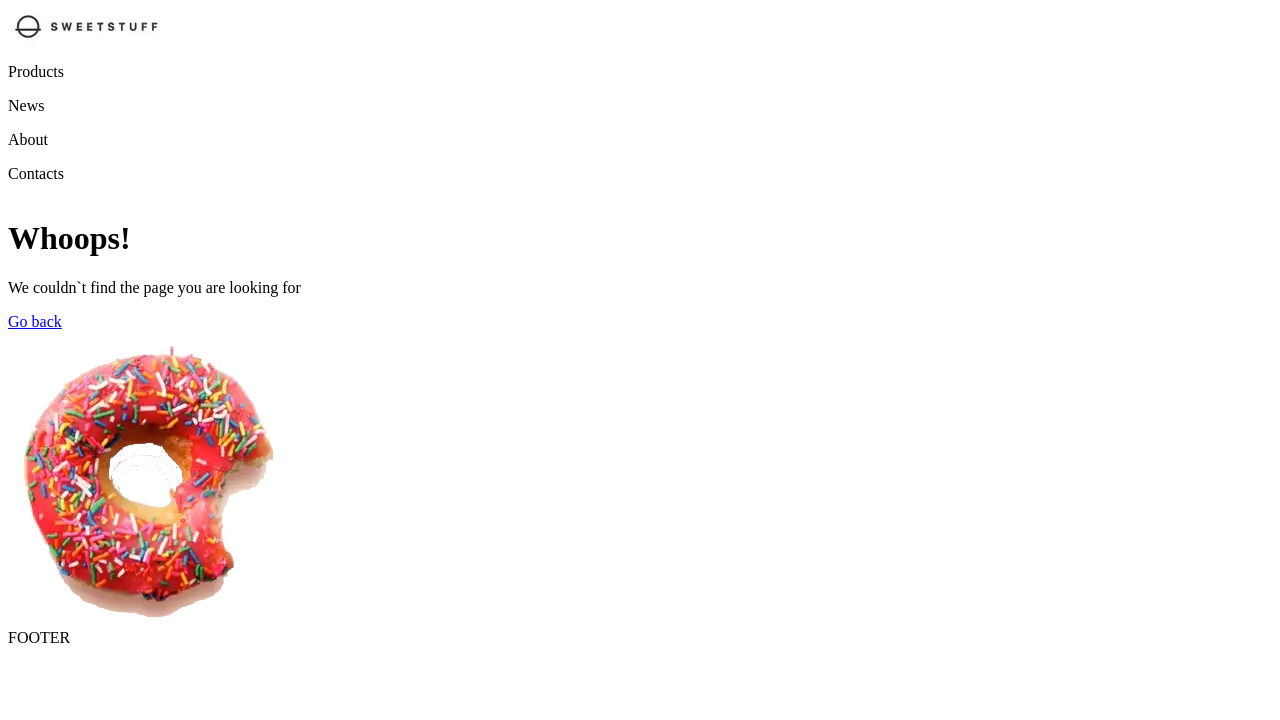
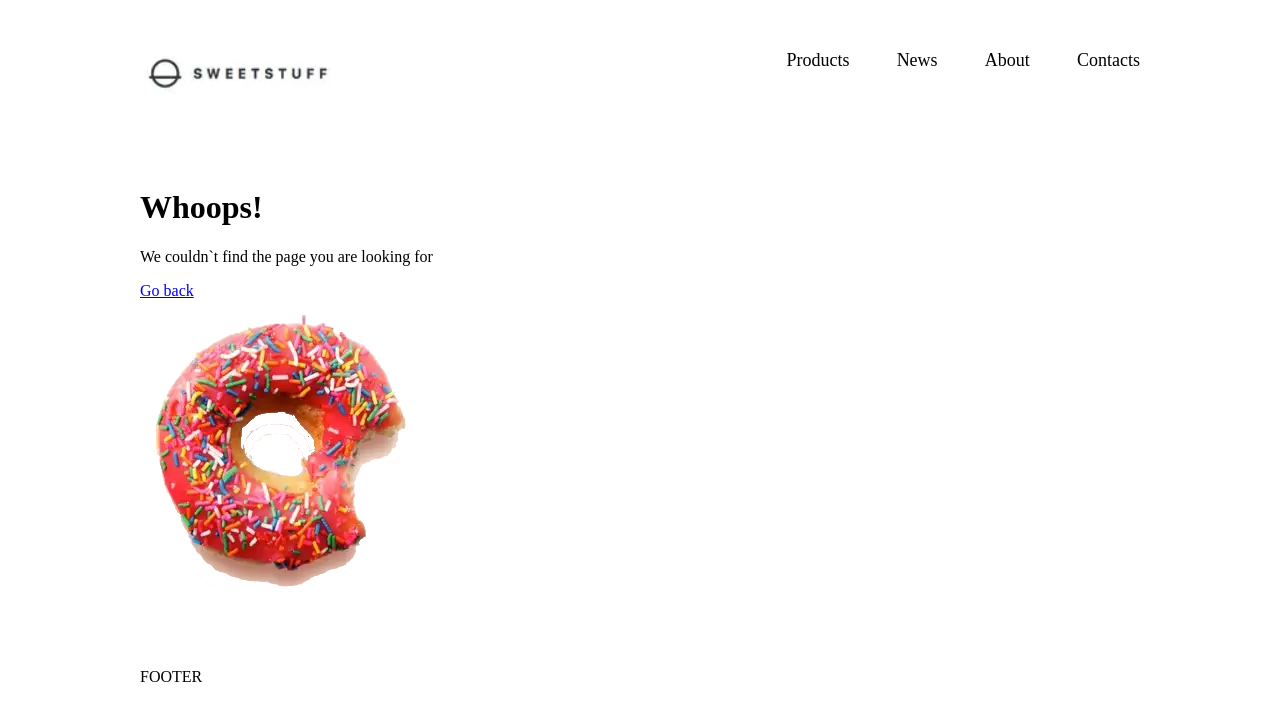
Before and after one commit to IrinaVaronka/3-projektas-donut, a website: page index.html in a window 1280 px wide. Drawn offline with Linux system fonts and the light colour scheme.

Commit message:
Header #1

```diff
--- a/css/main.css
+++ b/css/main.css
@@ -1,5 +1,30 @@
+body {
+    margin: 0;
+}
 .container {
     width: 1000px;
-    margin-left: calc(50%-5000px);
+    margin-left: calc(50% - 500px);
+    margin-bottom: 20px;
+    margin-top: 50px;
     display: inline-block;
 }
+.main-menu {
+    float: right;
+}
+.main-menu > a {
+    text-decoration: none;
+    font-size: 18px;
+    margin-left: 2.4em;
+    color: black;
+}
+.main-menu > a:first-child {
+    margin-left: 0%;
+}
+header > img {
+    float: left;
+    width: 200px;
+}
+.main-menu > a:hover {
+    text-decoration: underline;
+    transition: all 0.5s;
+}
--- a/index.html
+++ b/index.html
@@ -11,11 +11,11 @@
 <body>
     <header class="container">
         <img class="logo" src="./img/logo.png" alt="label swettstuff">
-        <nav>
-            <p>Products</p>
-            <p>News</p>
-            <p>About</p>
-            <p>Contacts</p>
+        <nav class="main-menu">
+            <a href="#">Products</a>
+            <a href="#">News</a>
+            <a href="#">About</a>
+            <a href="#">Contacts</a>
         </nav>
     </header>
 
```
